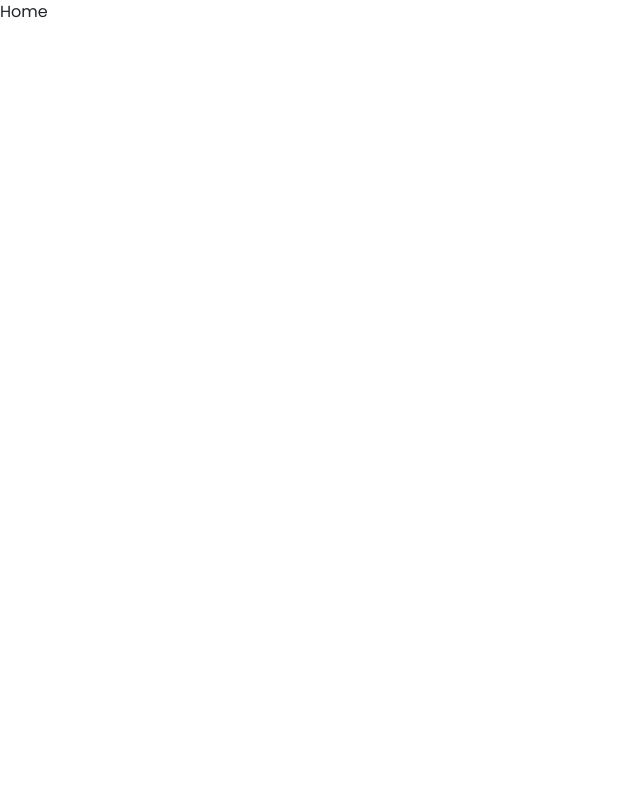
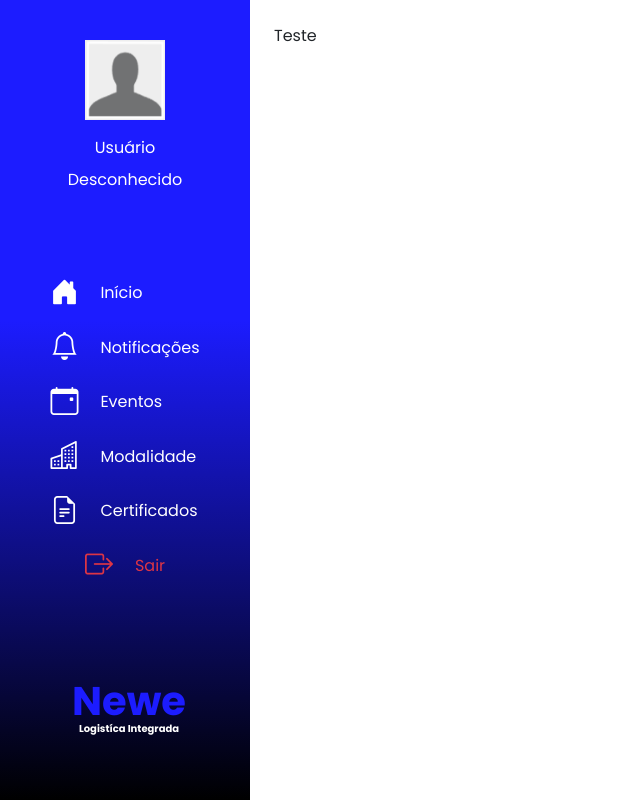
Before and after one commit to Team-Chronos/API-DSM-2SEMESTRE-2025, a React (Vite) app in the folder frontend/: page / in a window 1280 px wide. Shown: the whole page, without its empty margins (0-640 px from the left). Built offline with nearby package versions, Linux system fonts and the light colour scheme; sample sign-in values are in the browser's storage.

Commit message:
feat: criação das rotas das páginas após o login

```diff
--- /dev/null
+++ b/frontend/src/components/HomeLayout.tsx
@@ -0,0 +1,16 @@
+import { useAuth } from "../context/AuthContext";
+import { Sidebar } from "./Sidebar";
+import { Outlet } from "react-router-dom";
+
+export const HomeLayout = () => {
+	const { logout } = useAuth()
+
+	return (
+    <div className="home-layout d-flex">
+      <Sidebar
+        onLogout={logout}
+      />
+      <main className="home-main flex-grow-1 p-4">{<Outlet />}</main>
+    </div>
+  );
+}
--- /dev/null
+++ b/frontend/src/components/Sidebar.tsx
@@ -0,0 +1,83 @@
+import { Logo } from "./Logo"
+import "../css/sidebar.css";
+import { useAuth } from "../context/AuthContext";
+import { useLocation, useNavigate } from "react-router-dom";
+
+interface SidebarProps {
+  onLogout: () => void;
+}
+
+const navItems = [
+  { id: "inicio", label: "Início", icon: "house-door" },
+  { id: "notificacoes", label: "Notificações", icon: "bell" },
+  { id: "eventos", label: "Eventos", icon: "calendar-event" },
+  { id: "modalidade", label: "Modalidade", icon: "buildings" },
+  { id: "certificados", label: "Certificados", icon: "file-earmark-text" },
+];
+
+export const Sidebar = ({ onLogout }: SidebarProps) => {
+  const { user } = useAuth();
+  const navigate = useNavigate();
+  const location = useLocation();
+
+  const currentPath = location.pathname.replace("/", "") || "inicio";
+
+	const setorMap: Record<number, string> = {
+    1: "Administrativo",
+    2: "Comercial",
+    3: "Operacional",
+  };
+
+	const setorTexto = user?.setor ? setorMap[user.setor] : "Desconhecido";
+
+	return (
+    <div id="barra-lateral" className="d-flex flex-column align-items-center">
+      <div id="colab-info" className="d-flex flex-column align-items-center mb-1 mt-4">
+        <img
+          id="colab-img"
+          className="mb-3"
+          src="/images/img-colab-test.png"
+          alt="Foto do Colaborador"
+        />
+        <div id="colab-nome" className="mb-2 px-1">
+          {user?.nome || "Usuário"}
+        </div>
+        <div id="modulo">{setorTexto}</div>
+      </div>
+
+      <nav className="my-auto">
+        <ul className="list-unstyled d-flex flex-column mb-0">
+          {navItems.map((item) => {
+            const iconName =
+              item.id === currentPath ? `bi-${item.icon}-fill` : `bi-${item.icon}`;
+            return (
+              <li
+                key={item.id}
+                className={`d-flex align-items-center px-2 py-1 ${
+                  item.id === currentPath ? "active" : ""
+                }`}
+                style={{ cursor: "pointer" }}
+                onClick={() => navigate(item.id === "inicio" ? "/" : `/${item.id}`)}
+              >
+                <i className={`bi ${iconName}`}></i>
+                <span>{item.label}</span>
+              </li>
+            );
+          })}
+
+          <li
+            id="btn-logout"
+            className="text-danger align-self-center d-flex align-items-center px-2 py-1"
+            style={{ cursor: "pointer" }}
+            onClick={onLogout}
+          >
+            <i className="bi bi-box-arrow-right"></i>
+            <span>Sair</span>
+          </li>
+        </ul>
+      </nav>
+
+      <Logo />
+    </div>
+  );
+}
--- a/frontend/src/context/AuthContext.tsx
+++ b/frontend/src/context/AuthContext.tsx
@@ -1,8 +1,16 @@
 import { createContext, useContext, useState, useEffect, type ReactNode } from 'react'
 import { useNavigate } from 'react-router-dom'
 
+interface User {
+  id: number;
+  nome: string;
+  setor: number;
+  nivel: number;
+}
+
 interface AuthContextType {
   isAuthenticated: boolean
+  user?: User
   login: (username: string, password: string) => void
   logout: () => void
 }
@@ -29,8 +37,10 @@ export const AuthProvider = ({ children }: { children: ReactNode }) => {
   }
 
   const logout = () => {
-    setIsAuthenticated(false)
-    navigate('/login')
+    if (confirm("Deseja sair?")){
+      setIsAuthenticated(false)
+      navigate('/login')
+    }
   }
 
   return (
--- /dev/null
+++ b/frontend/src/css/sidebar.css
@@ -0,0 +1,38 @@
+#barra-lateral {
+    background-image: linear-gradient(var(--azul) 40%, black);
+    color: white;
+    height: 100vh;
+    padding: 1rem;
+    width: 15%;
+    min-width: 250px;
+}
+
+#barra-lateral #colab-info {
+    font-weight: 500;
+}
+
+#barra-lateral #colab-img {
+    width: 100%;
+    height: auto;
+    max-width: 80px;
+}
+
+#barra-lateral #colab-nome {
+    text-align: center;
+}
+
+#barra-lateral nav > ul {
+    row-gap: 15px;
+}
+
+#barra-lateral nav > ul > li {
+    font-size: 1rem;
+    font-weight: 500;
+    cursor: pointer;
+    column-gap: 22px;
+    align-items: center;
+}
+
+#barra-lateral nav > ul > li > .bi::before {
+    font-size: 28px;
+}
--- a/frontend/src/pages/Home.tsx
+++ b/frontend/src/pages/Home.tsx
@@ -1,7 +1,9 @@
+import { HomeLayout } from "../components/HomeLayout"
+
 export const Home = () => {
   return (
-    <div>
-      <p>Home</p>
-    </div>
+    <HomeLayout>
+
+    </HomeLayout>
   )
 }
--- /dev/null
+++ b/frontend/src/pages/home/Certificados.tsx
@@ -0,0 +1,5 @@
+export const Certificados = () => {
+    return (
+        <div>Teste</div>
+    )
+}
--- /dev/null
+++ b/frontend/src/pages/home/Eventos.tsx
@@ -0,0 +1,5 @@
+export const Eventos = () => {
+    return (
+        <div>Teste</div>
+    )
+}
--- /dev/null
+++ b/frontend/src/pages/home/Inicio.tsx
@@ -0,0 +1,5 @@
+export const Inicio = () => {
+    return (
+        <div>Teste</div>
+    )
+}
--- /dev/null
+++ b/frontend/src/pages/home/Modalidade.tsx
@@ -0,0 +1,5 @@
+export const Modalidade = () => {
+    return (
+        <div>Teste</div>
+    )
+}
--- /dev/null
+++ b/frontend/src/pages/home/Notificacoes.tsx
@@ -0,0 +1,5 @@
+export const Notificacoes = () => {
+    return (
+        <div>Teste</div>
+    )
+}
--- a/frontend/src/routes/AppRoutes.tsx
+++ b/frontend/src/routes/AppRoutes.tsx
@@ -1,8 +1,13 @@
-import { BrowserRouter, Routes, Route } from 'react-router-dom'
+import { BrowserRouter, Routes, Route, Navigate } from 'react-router-dom'
 import { Home } from '../pages/Home'
 import { Login } from '../pages/Login'
 import { AuthProvider } from '../context/AuthContext'
 import { PrivateRoute } from './PrivateRoute'
+import { Inicio } from '../pages/home/Inicio'
+import { Eventos } from '../pages/home/Eventos'
+import { Notificacoes } from '../pages/home/Notificacoes'
+import { Certificados } from '../pages/home/Certificados'
+import { Modalidade } from '../pages/home/Modalidade'
 
 export const AppRoutes = () => {
   return (
@@ -15,14 +20,22 @@ export const AppRoutes = () => {
               <Login />
             }
           />
+
           <Route
-            path="/"
-            element={
-              <PrivateRoute>
-                <Home />
-              </PrivateRoute>
-            }
-          />
+              path="/"
+              element={
+                  <PrivateRoute><Home /></PrivateRoute>
+              }
+            >
+
+              <Route index element={<PrivateRoute><Inicio /></PrivateRoute>} />
+              <Route path="eventos" element={<PrivateRoute><Eventos /></PrivateRoute>} />
+              <Route path="notificacoes" element={<PrivateRoute><Notificacoes /></PrivateRoute>} />
+              <Route path="modalidade" element={<PrivateRoute><Modalidade /></PrivateRoute>} />
+              <Route path="certificados" element={<PrivateRoute><Certificados /></PrivateRoute>} />
+              <Route path="*" element={<Navigate to="/" />} />
+
+          </Route>
         </Routes>
       </AuthProvider>
     </BrowserRouter>
```
